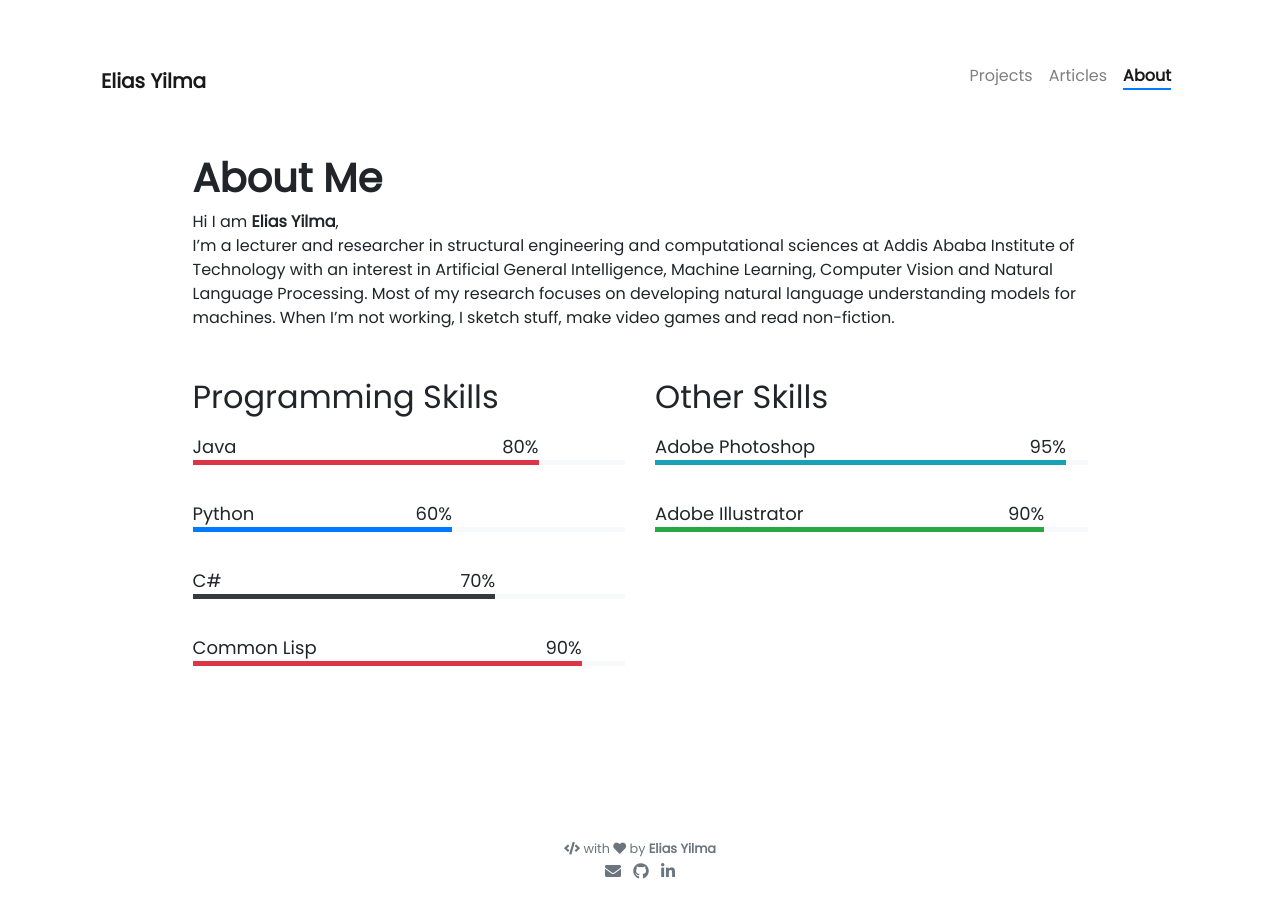
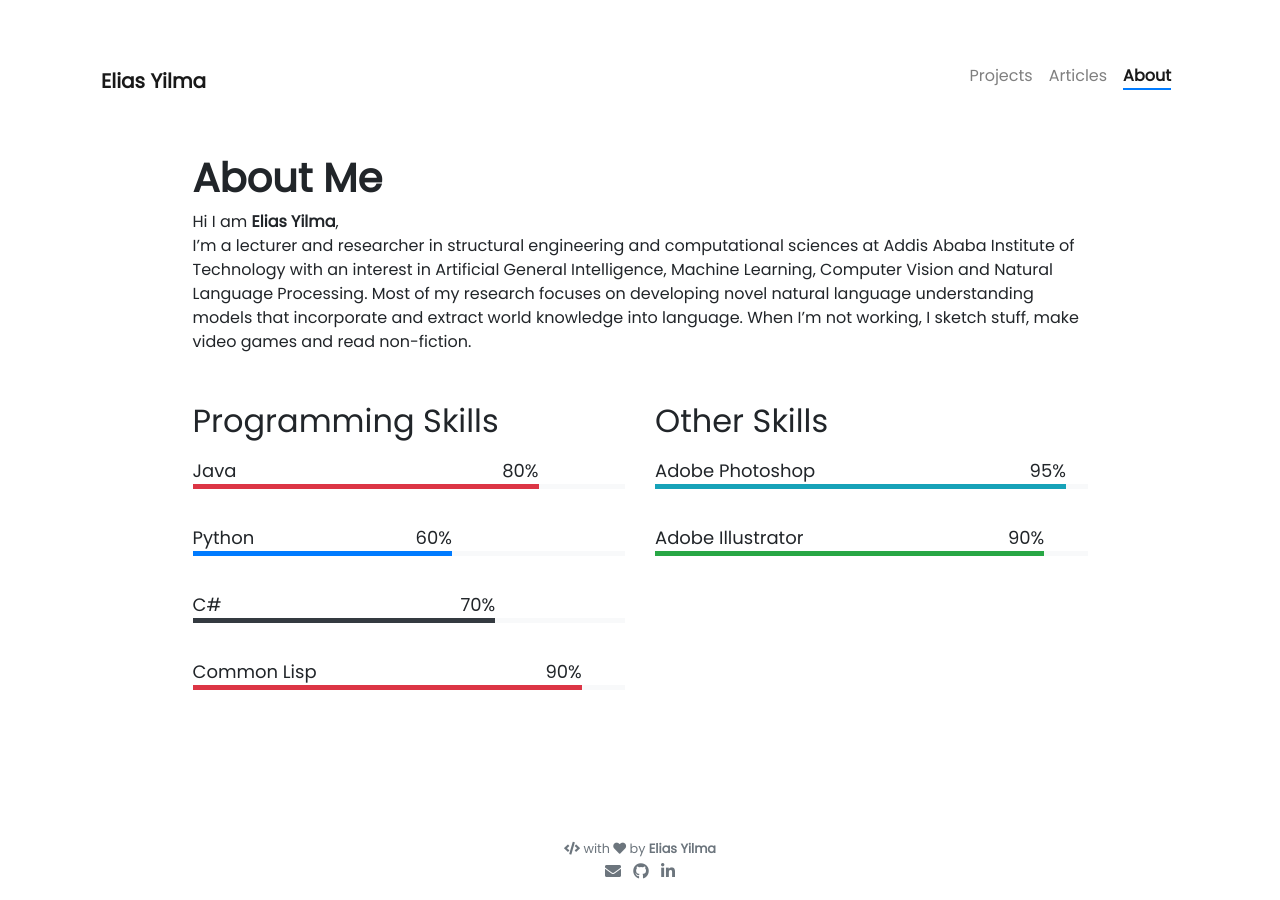
Before and after one commit to eliasyilma/eliasyilma.github.io, a Jekyll site: the page built from pages/about.md, in a window 1280 px wide. Built offline with Jekyll 4.4.1, drawn with Linux system fonts in a browser that asks for light colours; nearby versions of some CDN libraries.

Commit message:
Update about.md

```diff
--- a/pages/about.md
+++ b/pages/about.md
@@ -8,7 +8,7 @@ weight: 3
 # **About Me**
 
 Hi I am **{{ site.author.name }}**,<br>
-I'm a lecturer and researcher in structural engineering and computational sciences at Addis Ababa Institute of Technology with an interest in  Artificial General Intelligence, Machine Learning, Computer Vision and Natural Language Processing. Most of my research focuses on developing natural language understanding models for machines. When I'm not working, I sketch stuff, make video games and read non-fiction.
+I'm a lecturer and researcher in structural engineering and computational sciences at Addis Ababa Institute of Technology with an interest in  Artificial General Intelligence, Machine Learning, Computer Vision and Natural Language Processing. Most of my research focuses on developing novel natural language understanding models that incorporate and extract world knowledge into language. When I'm not working, I sketch stuff, make video games and read non-fiction.
 
 
 
```
